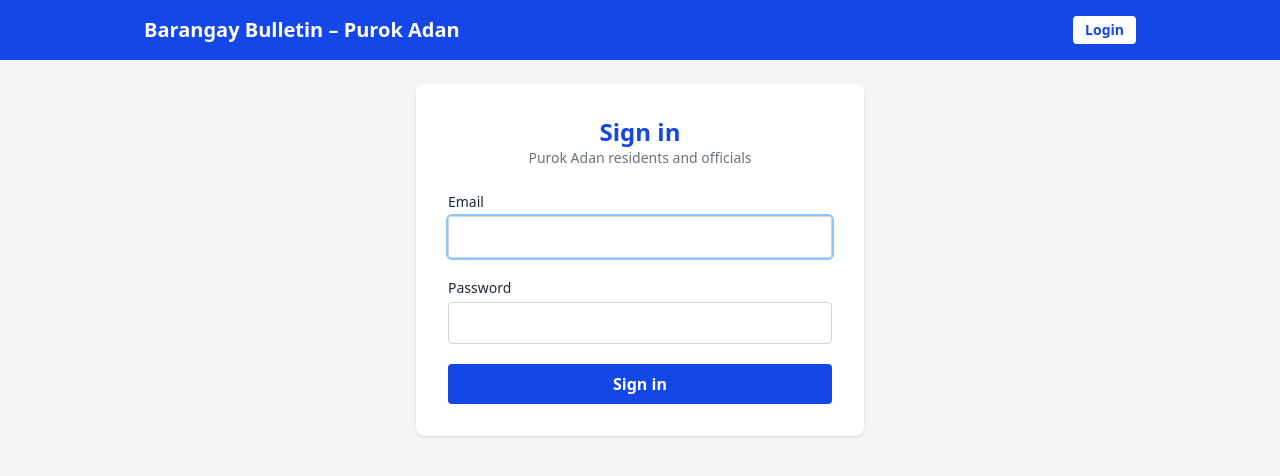
After one commit to diorsadan/LabActivity11-Adan, a Laravel app: page /login in a window 1280 px wide. The commit adds this page. Shown: the top 476 px of the page. Run offline with Laravel 12, Linux system fonts and the light colour scheme; style sheets or scripts are compiled from the project's sources.

Commit message:
Add login and logout from Lab 9

```diff
--- a/app/Http/Controllers/AuthController.php
+++ b/app/Http/Controllers/AuthController.php
@@ -3,8 +3,44 @@
 namespace App\Http\Controllers;
 
 use Illuminate\Http\Request;
+use Illuminate\Support\Facades\Auth;
 
 class AuthController extends Controller
 {
-    //
+    // copied from my Lab 9
+    public function showLogin()
+    {
+        return view('auth.login');
+    }
+
+    public function login(Request $request)
+    {
+        $credentials = $request->validate([
+            'email' => ['required', 'email'],
+            'password' => ['required'],
+        ]);
+
+        // Auth::attempt finds the user by email and checks the hashed password
+        if (Auth::attempt($credentials)) {
+            // new session id after login to prevent session fixation
+            $request->session()->regenerate();
+
+            return redirect()->intended('/posts');
+        }
+
+        return back()->withErrors([
+            'email' => 'The provided credentials do not match our records.',
+        ])->onlyInput('email');
+    }
+
+    public function logout(Request $request)
+    {
+        Auth::logout();
+
+        // clear the session and make a new csrf token
+        $request->session()->invalidate();
+        $request->session()->regenerateToken();
+
+        return redirect('/posts');
+    }
 }
--- /dev/null
+++ b/resources/views/auth/login.blade.php
@@ -0,0 +1,36 @@
+@extends('layouts.app')
+
+@section('content')
+    <div class="max-w-md mx-auto">
+        <div class="bg-white rounded-lg shadow p-8">
+            <h1 class="text-2xl font-bold text-blue-700 text-center">Sign in</h1>
+            <p class="text-sm text-gray-500 text-center mb-6">Purok Adan residents and officials</p>
+
+            <form method="POST" action="{{ url('/login') }}" class="space-y-5">
+                @csrf
+
+                <div>
+                    <label for="email" class="block text-sm font-medium mb-1">Email</label>
+                    <input type="email" id="email" name="email" value="{{ old('email') }}" required autofocus
+                           class="w-full border border-gray-300 rounded px-3 py-2 focus:outline-none focus:ring-2 focus:ring-blue-300">
+                    @error('email')
+                        <p class="mt-1 text-sm text-red-600">{{ $message }}</p>
+                    @enderror
+                </div>
+
+                <div>
+                    <label for="password" class="block text-sm font-medium mb-1">Password</label>
+                    <input type="password" id="password" name="password" required
+                           class="w-full border border-gray-300 rounded px-3 py-2 focus:outline-none focus:ring-2 focus:ring-blue-300">
+                    @error('password')
+                        <p class="mt-1 text-sm text-red-600">{{ $message }}</p>
+                    @enderror
+                </div>
+
+                <button type="submit" class="w-full bg-blue-700 text-white font-semibold py-2 rounded hover:bg-blue-800">
+                    Sign in
+                </button>
+            </form>
+        </div>
+    </div>
+@endsection
--- a/resources/views/layouts/app.blade.php
+++ b/resources/views/layouts/app.blade.php
@@ -9,12 +9,38 @@
 </head>
 <body class="bg-gray-100 text-gray-800">
     <header class="bg-blue-700 text-white">
-        <div class="max-w-5xl mx-auto px-4 py-4">
+        <div class="max-w-5xl mx-auto px-4 py-4 flex flex-col gap-3 md:flex-row md:items-center md:justify-between">
             <a href="{{ route('posts.index') }}" class="text-xl font-bold">Barangay Bulletin – Purok Adan</a>
+
+            <nav class="flex items-center gap-4 text-sm">
+                @guest
+                    <a href="{{ route('login') }}" class="bg-white text-blue-700 font-semibold px-3 py-1 rounded hover:bg-blue-50">Login</a>
+                @endguest
+
+                @auth
+                    {{-- only users linked to an author can post --}}
+                    @if (auth()->user()->author)
+                        <a href="{{ url('/posts/create') }}" class="hover:underline">New post</a>
+                    @endif
+
+                    <span>{{ auth()->user()->name }}</span>
+
+                    <form method="POST" action="{{ route('logout') }}">
+                        @csrf
+                        <button type="submit" class="bg-white/10 px-3 py-1 rounded hover:bg-white/20">Logout</button>
+                    </form>
+                @endauth
+            </nav>
         </div>
     </header>
 
     <main class="max-w-5xl mx-auto px-4 py-6">
+        @if (session('status'))
+            <div class="mb-4 bg-green-100 border border-green-300 text-green-800 px-4 py-2 rounded">
+                {{ session('status') }}
+            </div>
+        @endif
+
         {{-- each page puts its content here --}}
         @yield('content')
     </main>
--- a/routes/web.php
+++ b/routes/web.php
@@ -1,10 +1,15 @@
 <?php
 
+use App\Http\Controllers\AuthController;
 use App\Http\Controllers\PostController;
 use Illuminate\Support\Facades\Route;
 
 // home page goes straight to the posts list
 Route::redirect('/', '/posts');
 
+Route::get('/login', [AuthController::class, 'showLogin'])->name('login')->middleware('guest');
+Route::post('/login', [AuthController::class, 'login'])->middleware('guest');
+Route::post('/logout', [AuthController::class, 'logout'])->name('logout')->middleware('auth');
+
 Route::get('/posts', [PostController::class, 'index'])->name('posts.index');
 Route::get('/posts/{id}', [PostController::class, 'show'])->name('posts.show');
```
